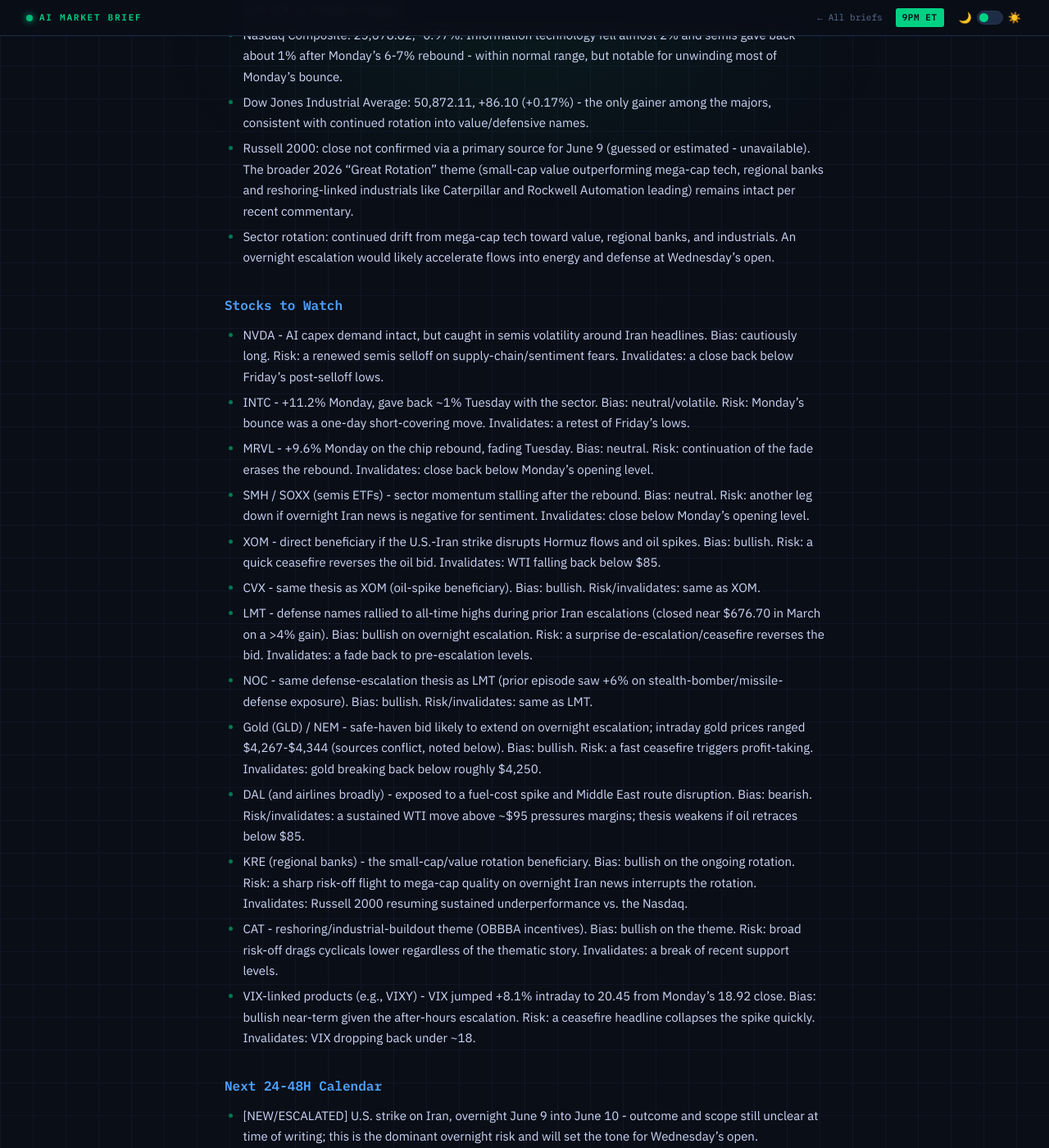
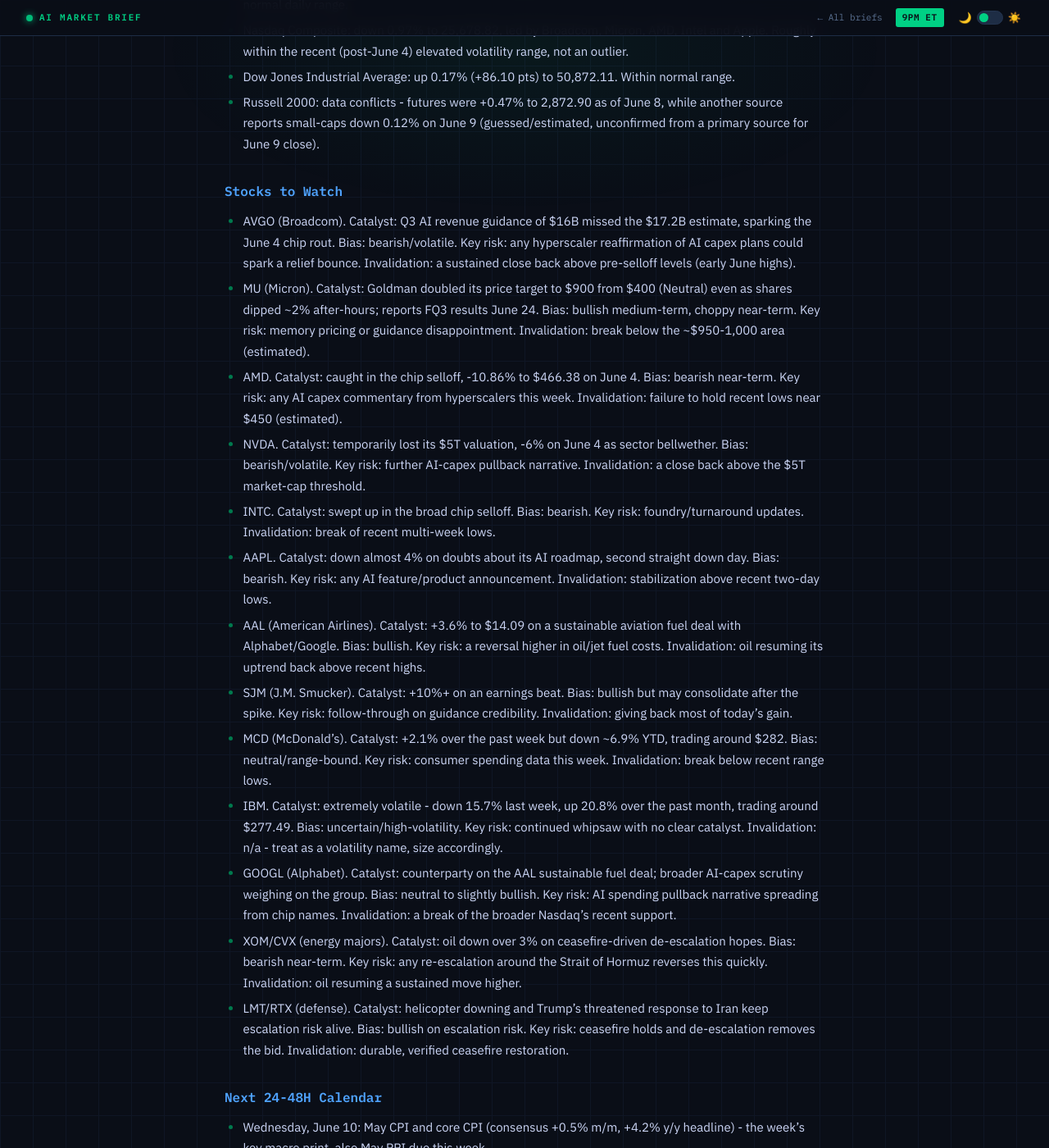
Before and after one commit to snallamiw/AIMarketBrief, a Jekyll site: the page built from _posts/2026-06-09-9pm-brief.md, in a window 1280 px wide and 1400 px high, scrolled down 1277 px. Shown: the whole window at 82% size. Built offline with Jekyll 4.4.1, drawn with Linux system fonts in a browser that asks for light colours; some of the changed text lies outside the part shown.

Commit message:
📊 9PM ET Brief · 2026-06-09

```diff
--- a/_posts/2026-06-09-9pm-brief.md
+++ b/_posts/2026-06-09-9pm-brief.md
@@ -1,75 +1,83 @@
 ---
 layout: post
 title: "9PM ET Brief · 2026-06-09"
-date: 2026-06-09 20:42:31 -0400
+date: 2026-06-09 21:06:37 -0400
 categories: [ai, markets]
 slot: "9PM ET"
 ---
 
-*AI Generated and this is not any financial advice. I may or may not have invested in the securities that are listed here.*
+*Note: AI Generated and this is not any financial advice. I may or may not have invested in the securities that are listed here.*
 
-**Risk-off snaps back hard into the close: the U.S. struck Iran after the bell, reversing the day's de-escalation narrative and setting up a volatile Wednesday open with oil, gold, and defense names likely to gap higher and tech under renewed pressure.**
+**Risk-off, tech-led pullback as the Iran-Israel ceasefire frays and hot inflation looms - bias remains to the downside into Wednesday's CPI.**
 
 ### Key Drivers
 
-- U.S. strikes Iran after market close (June 9). During the session Trump floated a "two or three days" deal to reopen the Strait of Hormuz, then escalated rhetoric again - the actual U.S. strike landed after the closing bell, so today's closing prices do NOT reflect it. This is the dominant live risk heading into Wednesday's open.
-- Strait of Hormuz status is contested: Energy Secretary Chris Wright said ship traffic through the Strait is "rising very meaningfully," while other reporting describes an effective dual U.S./Iran blockade still disrupting crude, fuel, and gas shipments. Sources conflict - actual flow data not yet confirmed.
-- Chip-sector bounce stalled. After Monday's outsized rebound (Intel +11.2%, Micron +9.9%, Marvell +9.6%, Applied Materials +8.6%, ASML +6.5%, Nvidia +1.7%), the SMH semiconductor ETF gave back about 1% Tuesday and broad tech fell almost 2%. Read as a one-day pause, not a trend reversal - live risk either way depending on overnight Iran headlines.
-- Fed funds rate: held at 3.50%-3.75% since the April 28-29, 2026 FOMC (no cut, despite one dissent favoring a 25bp cut). Next FOMC meeting is June 16-17, 2026 - one week away. Markets are pricing no near-term move, with one or two small cuts possibly later in 2026. An oil-driven inflation surprise from tomorrow's CPI is a live risk to that timeline.
-- May CPI prints June 10 at 8:30am ET - consensus looks for headline +0.5% m/m / +4.2% y/y and core +0.3% m/m / +2.9% y/y, with energy (oil-war premium) cited as the main upside driver. A hot print plus an active Iran conflict would be a double headwind for risk assets - largely a live risk, not priced in.
+- Iran-Israel ceasefire under strain. A US Army Apache helicopter was brought down by an Iranian drone off Oman; Trump said the US "must" respond. Earlier in the session Trump teased fresh Iran strikes, sparking a sharp intraday selloff in the Nasdaq and S&P 500, before Israel paused new strikes on Iran at Trump's request. Market implication: this is a live, evolving risk - not priced in. Headline risk into the overnight session is elevated.
+- Chip/AI selloff continues to roll. Broadcom, Micron, AMD, Intel and Nvidia remain under pressure following Broadcom's June 4 guidance miss ($16B vs. $17.2B AI revenue estimate), which already wiped over $1.3T off the group. Apple extended losses, down almost 4% on AI-capability concerns. Market implication: the initial shock (June 4) is largely priced in, but daily follow-through volatility is a live risk for the Nasdaq.
+- Inflation print due Wednesday (May CPI/core CPI). Consensus looks for headline +0.5% m/m and +4.2% y/y, which would be the highest annual rate in roughly three years, with energy prices cited as a driver. Market implication: live risk - a hot print would reinforce the case against near-term Fed cuts.
+- Fed funds rate: target range 3.50%-3.75%, held at the April 28-29, 2026 FOMC on a split 8-4 vote. Next FOMC meeting: June 16-17, 2026. Markets are pricing in no near-term cuts, with most forecasts pushing the first cut to September 2026 or later.
 
 ### Oil
 
-WTI settled down 3.4% at $88.20/bbl Tuesday on ceasefire hopes and reports of rising Hormuz traffic. Brent was quoted around $91.11 (-3.42%, TradingEconomics), though other reporting described Brent "below $93" - flagging that discrepancy.
-
-This move is now stale: the after-hours U.S. strike on Iran reverses the de-escalation thesis that drove Tuesday's drop. Expect oil to gap up at Wednesday's open. A sustained spike back above $95-100 would be the key transmission channel into tomorrow's CPI read and into Fed rate-cut timing - watch this first.
+WTI slipped below $90/bbl and Brent fell roughly 3.4% to the low-$90s (one source: $91.11; another: $91.96 - figures conflict slightly), giving back most of the prior session's gains as Iran and Israel paused strikes, lifting hopes for renewed talks. However, the Strait of Hormuz remains effectively closed under a dual US-Iran blockade, so the pullback looks tactical rather than structural. For Fed policy, a softer oil tape takes some edge off tomorrow's CPI risk, but the Strait closure keeps a standing inflation/risk premium that could snap back quickly on any escalation.
 
 ### Index Breakdown
 
-- S&P 500: 7,386.65, -0.26%. A roughly 19-point daily move - within the normal 30-day daily range even with VIX up sharply intraday.
-- Nasdaq Composite: 25,678.82, -0.97%. Information technology fell almost 2% and semis gave back about 1% after Monday's 6-7% rebound - within normal range, but notable for unwinding most of Monday's bounce.
-- Dow Jones Industrial Average: 50,872.11, +86.10 (+0.17%) - the only gainer among the majors, consistent with continued rotation into value/defensive names.
-- Russell 2000: close not confirmed via a primary source for June 9 (guessed or estimated - unavailable). The broader 2026 "Great Rotation" theme (small-cap value outperforming mega-cap tech, regional banks and reshoring-linked industrials like Caterpillar and Rockwell Automation leading) remains intact per recent commentary.
-- Sector rotation: continued drift from mega-cap tech toward value, regional banks, and industrials. An overnight escalation would likely accelerate flows into energy and defense at Wednesday's open.
+What moved: chips and Apple dragged the Nasdaq down hard while the Dow eked out a small gain on its lighter tech weighting. Sector rotation was out of semis/AI hardware and into industrials, airlines (helped by lower fuel costs) and packaged food.
+
+- S&P 500: down 0.26% to 7,386.65 (one source reports -0.13% - figures conflict). Within the 30-day normal daily range.
+- Nasdaq Composite: down 0.97% to 25,678.82, led by Broadcom, Micron, AMD, Intel and Apple. Roughly within the recent (post-June 4) elevated volatility range, not an outlier.
+- Dow Jones Industrial Average: up 0.17% (+86.10 pts) to 50,872.11. Within normal range.
+- Russell 2000: data conflicts - futures were +0.47% to 2,872.90 as of June 8, while another source reports small-caps down 0.12% on June 9 (guessed/estimated, unconfirmed from a primary source for June 9 close).
 
 ### Stocks to Watch
 
-- NVDA - AI capex demand intact, but caught in semis volatility around Iran headlines. Bias: cautiously long. Risk: a renewed semis selloff on supply-chain/sentiment fears. Invalidates: a close back below Friday's post-selloff lows.
-- INTC - +11.2% Monday, gave back ~1% Tuesday with the sector. Bias: neutral/volatile. Risk: Monday's bounce was a one-day short-covering move. Invalidates: a retest of Friday's lows.
-- MRVL - +9.6% Monday on the chip rebound, fading Tuesday. Bias: neutral. Risk: continuation of the fade erases the rebound. Invalidates: close back below Monday's opening level.
-- SMH / SOXX (semis ETFs) - sector momentum stalling after the rebound. Bias: neutral. Risk: another leg down if overnight Iran news is negative for sentiment. Invalidates: close below Monday's opening level.
-- XOM - direct beneficiary if the U.S.-Iran strike disrupts Hormuz flows and oil spikes. Bias: bullish. Risk: a quick ceasefire reverses the oil bid. Invalidates: WTI falling back below $85.
-- CVX - same thesis as XOM (oil-spike beneficiary). Bias: bullish. Risk/invalidates: same as XOM.
-- LMT - defense names rallied to all-time highs during prior Iran escalations (closed near $676.70 in March on a >4% gain). Bias: bullish on overnight escalation. Risk: a surprise de-escalation/ceasefire reverses the bid. Invalidates: a fade back to pre-escalation levels.
-- NOC - same defense-escalation thesis as LMT (prior episode saw +6% on stealth-bomber/missile-defense exposure). Bias: bullish. Risk/invalidates: same as LMT.
-- Gold (GLD) / NEM - safe-haven bid likely to extend on overnight escalation; intraday gold prices ranged $4,267-$4,344 (sources conflict, noted below). Bias: bullish. Risk: a fast ceasefire triggers profit-taking. Invalidates: gold breaking back below roughly $4,250.
-- DAL (and airlines broadly) - exposed to a fuel-cost spike and Middle East route disruption. Bias: bearish. Risk/invalidates: a sustained WTI move above ~$95 pressures margins; thesis weakens if oil retraces below $85.
-- KRE (regional banks) - the small-cap/value rotation beneficiary. Bias: bullish on the ongoing rotation. Risk: a sharp risk-off flight to mega-cap quality on overnight Iran news interrupts the rotation. Invalidates: Russell 2000 resuming sustained underperformance vs. the Nasdaq.
-- CAT - reshoring/industrial-buildout theme (OBBBA incentives). Bias: bullish on the theme. Risk: broad risk-off drags cyclicals lower regardless of the thematic story. Invalidates: a break of recent support levels.
-- VIX-linked products (e.g., VIXY) - VIX jumped +8.1% intraday to 20.45 from Monday's 18.92 close. Bias: bullish near-term given the after-hours escalation. Risk: a ceasefire headline collapses the spike quickly. Invalidates: VIX dropping back under ~18.
+- AVGO (Broadcom). Catalyst: Q3 AI revenue guidance of $16B missed the $17.2B estimate, sparking the June 4 chip rout. Bias: bearish/volatile. Key risk: any hyperscaler reaffirmation of AI capex plans could spark a relief bounce. Invalidation: a sustained close back above pre-selloff levels (early June highs).
+- MU (Micron). Catalyst: Goldman doubled its price target to $900 from $400 (Neutral) even as shares dipped ~2% after-hours; reports FQ3 results June 24. Bias: bullish medium-term, choppy near-term. Key risk: memory pricing or guidance disappointment. Invalidation: break below the ~$950-1,000 area (estimated).
+- AMD. Catalyst: caught in the chip selloff, -10.86% to $466.38 on June 4. Bias: bearish near-term. Key risk: any AI capex commentary from hyperscalers this week. Invalidation: failure to hold recent lows near $450 (estimated).
+- NVDA. Catalyst: temporarily lost its $5T valuation, -6% on June 4 as sector bellwether. Bias: bearish/volatile. Key risk: further AI-capex pullback narrative. Invalidation: a close back above the $5T market-cap threshold.
+- INTC. Catalyst: swept up in the broad chip selloff. Bias: bearish. Key risk: foundry/turnaround updates. Invalidation: break of recent multi-week lows.
+- AAPL. Catalyst: down almost 4% on doubts about its AI roadmap, second straight down day. Bias: bearish. Key risk: any AI feature/product announcement. Invalidation: stabilization above recent two-day lows.
+- AAL (American Airlines). Catalyst: +3.6% to $14.09 on a sustainable aviation fuel deal with Alphabet/Google. Bias: bullish. Key risk: a reversal higher in oil/jet fuel costs. Invalidation: oil resuming its uptrend back above recent highs.
+- SJM (J.M. Smucker). Catalyst: +10%+ on an earnings beat. Bias: bullish but may consolidate after the spike. Key risk: follow-through on guidance credibility. Invalidation: giving back most of today's gain.
+- MCD (McDonald's). Catalyst: +2.1% over the past week but down ~6.9% YTD, trading around $282. Bias: neutral/range-bound. Key risk: consumer spending data this week. Invalidation: break below recent range lows.
+- IBM. Catalyst: extremely volatile - down 15.7% last week, up 20.8% over the past month, trading around $277.49. Bias: uncertain/high-volatility. Key risk: continued whipsaw with no clear catalyst. Invalidation: n/a - treat as a volatility name, size accordingly.
+- GOOGL (Alphabet). Catalyst: counterparty on the AAL sustainable fuel deal; broader AI-capex scrutiny weighing on the group. Bias: neutral to slightly bullish. Key risk: AI spending pullback narrative spreading from chip names. Invalidation: a break of the broader Nasdaq's recent support.
+- XOM/CVX (energy majors). Catalyst: oil down over 3% on ceasefire-driven de-escalation hopes. Bias: bearish near-term. Key risk: any re-escalation around the Strait of Hormuz reverses this quickly. Invalidation: oil resuming a sustained move higher.
+- LMT/RTX (defense). Catalyst: helicopter downing and Trump's threatened response to Iran keep escalation risk alive. Bias: bullish on escalation risk. Key risk: ceasefire holds and de-escalation removes the bid. Invalidation: durable, verified ceasefire restoration.
 
 ### Next 24-48H Calendar
 
-- [NEW/ESCALATED] U.S. strike on Iran, overnight June 9 into June 10 - outcome and scope still unclear at time of writing; this is the dominant overnight risk and will set the tone for Wednesday's open.
-- May CPI report - June 10, 8:30am ET. Consensus: headline +0.5% m/m / +4.2% y/y, core +0.3% m/m / +2.9% y/y. Energy costs tied to the oil war premium are seen as the main driver of the monthly increase.
-- [ONGOING] FOMC meeting, June 16-17 - one week out. Rate-hold expected (currently 3.50%-3.75%), but an inflationary oil shock plus active conflict raises the stakes for the statement's tone. Status: escalating, given the overnight strike.
-- Fed speakers for June 10 - not confirmed via primary sources (unavailable).
-- Earnings for June 10 - no major S&P 500 reports confirmed via search (unavailable; mid-quarter calendar is light).
+- Wednesday, June 10: May CPI and core CPI (consensus +0.5% m/m, +4.2% y/y headline) - the week's key macro print, also May PPI due this week.
+- [ONGOING] Iran-Israel ceasefire tensions. Status: escalated intraday (Apache helicopter downed, Trump teased new strikes) then partially de-escalated after Israel paused strikes at Trump's request. Still fragile - treat as live overnight risk.
+- [ONGOING] Strait of Hormuz blockade. Status: stalled - shipping remains effectively halted under the US-Iran dual blockade despite the broader ceasefire.
+- [ONGOING] Chip/AI selloff. Status: de-escalated from the June 4 peak ($1.3T wiped out) but daily volatility continues across Broadcom, Micron, AMD, Intel, Nvidia and Apple.
+- Looking ahead: next FOMC meeting June 16-17, 2026 (beyond the 48h window but the CPI print this week will shape expectations into it).
 
 ### Data Table
 
-| Asset | Price | % Change | Timestamp |
-| --- | --- | --- | --- |
-| S&P 500 | 7,386.65 | -0.26% | Close, June 9, 2026 |
-| Nasdaq Composite | 25,678.82 | -0.97% | Close, June 9, 2026 |
-| Dow Jones | 50,872.11 | +0.17% (+86.10 pts) | Close, June 9, 2026 |
-| Russell 2000 | not confirmed | not confirmed | (guessed or estimated - unavailable) |
-| WTI Crude | $88.20 | -3.4% | Settle, June 9, 2026 |
-| Brent Crude | $91.11 (TradingEconomics) vs. "below $93" (other reports) | -3.42% (TradingEconomics) | June 9, 2026 - sources conflict |
-| Gold | $4,340.70 (9:00am ET) vs. $4,267.65 (6:25pm ET) | +$12 vs. prior day (morning read) | June 9, 2026 - intraday sources conflict |
-| Silver | $68.56 | n/a | April 20, 2026 (guessed or estimated - stale, no current figure confirmed) |
-| Copper | $6.4078 | n/a | April 20, 2026 (guessed or estimated - stale, no current figure confirmed) |
-| VIX | 20.45 | +8.09% | 11:31am ET, June 9, 2026 (prior close 18.92) |
-| 10Y Treasury Yield | 4.552% | n/a | April 20, 2026 (guessed or estimated - stale, no current figure confirmed) |
-| DXY | 99.85 | -0.15% | 11:31am ET, June 9, 2026 |
-| USD/INR | 95.25 | -0.42% | June 9, 2026 |
+S&P 500: 7,386.65, -0.26% (one source: -0.13%, figures conflict), close June 9, 2026.
+
+Nasdaq Composite: 25,678.82, -0.97%, close June 9, 2026.
+
+Dow Jones Industrial Average: 50,872.11, +0.17% (+86.10 pts), close June 9, 2026.
+
+Russell 2000: approx. 2,872.90, +0.47% (futures, June 8 data; one source reports -0.12% for June 9 - guessed/estimated, unconfirmed).
+
+WTI: below $90/bbl (guessed/estimated, exact print not confirmed from a primary source), down from prior session.
+
+Brent: $91.11 (-3.42%) per one source vs. $91.96 per another - figures conflict, both unconfirmed against a single primary source.
+
+Gold: $4,340.70/oz as of 9:00 AM ET vs. $4,267.65/oz as of 6:25 PM EDT - figures conflict, intraday move likely reflects a pullback through the day.
+
+Silver: -0.36% on the day; the only figure found (245,501) appears to be an MCX (India) rupee/kg quote rather than USD/oz - guessed/estimated, no confirmed USD spot price from a primary source.
+
+Copper: -0.04% on the day; similarly the figure found (1,335.05) appears to be an MCX rupee/kg quote - guessed/estimated, no confirmed USD spot price.
+
+VIX: 20.45 intraday (+8.09%) on June 9 vs. 18.92 at the June 8 close.
+
+10Y Treasury Yield: 4.54%-4.57% per most sources (one outlier source cited 5.46% - likely stale or in error, flagged as conflicting).
+
+DXY: 99.7318, -0.31%.
+
+USDINR: 95.25, -0.42%.
```
